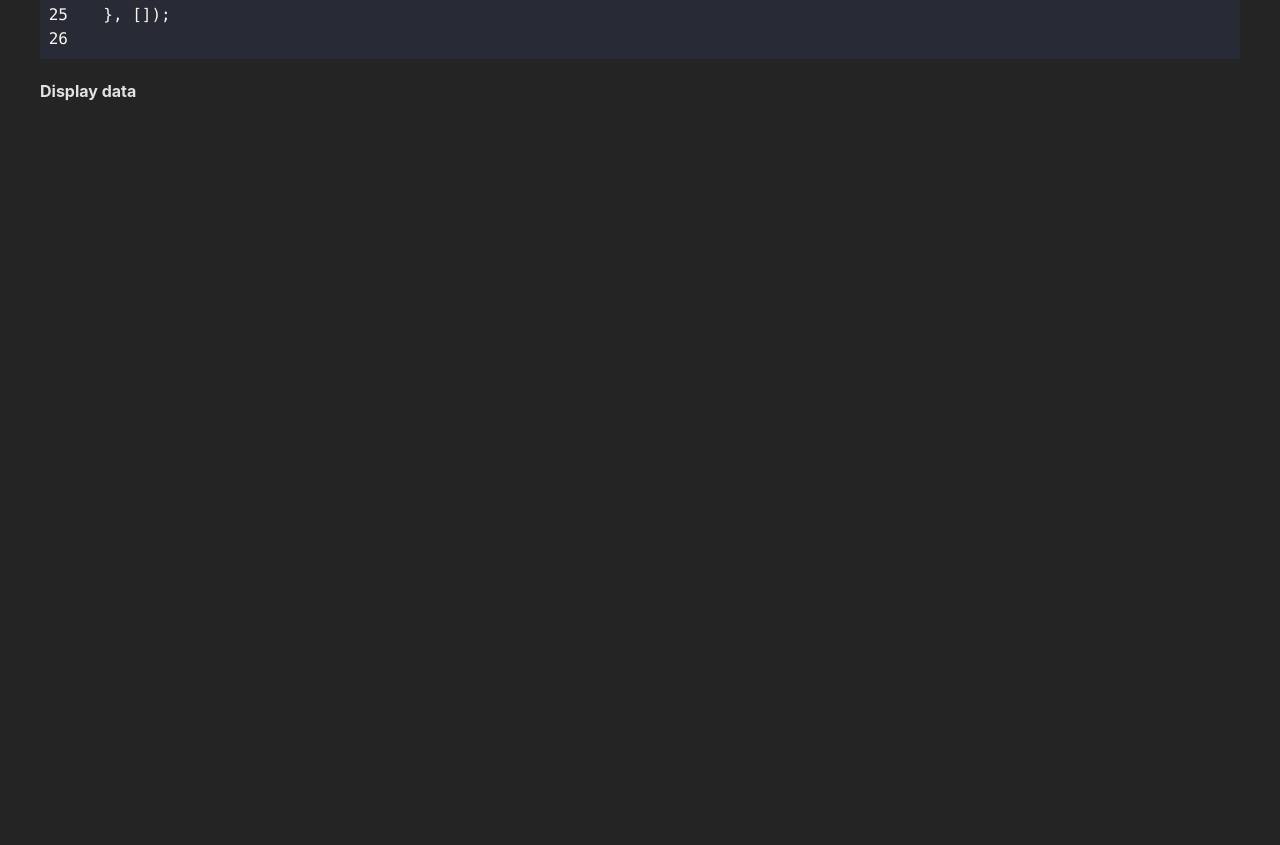
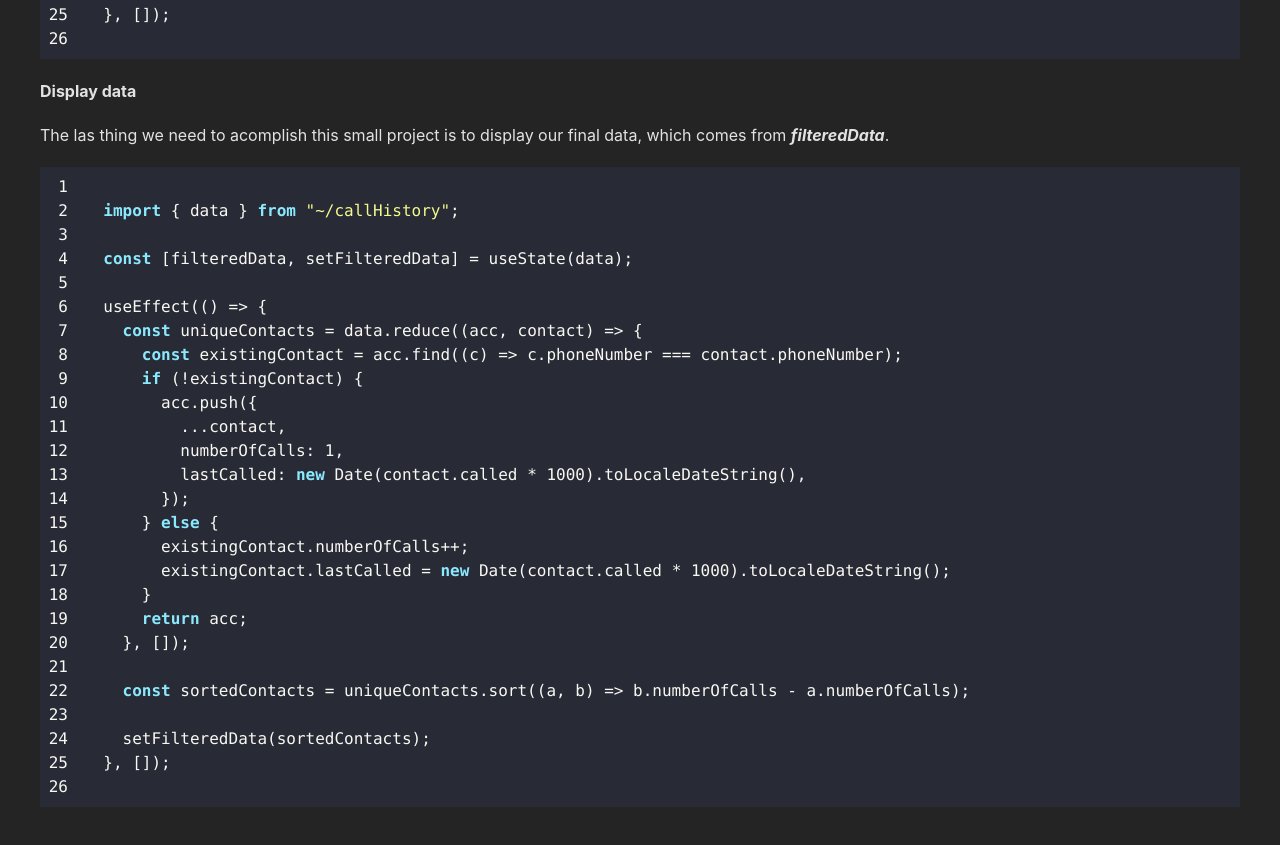
Before and after one commit to kinxori/technical-test-2, a React (Vite) app: page / in a window 1280 px wide. Shown: the part 3349-4194 px from the top of the page. Before the commit the page ends 3512 px from the top, so only its background shows below. Built offline with nearby package versions, Linux system fonts and the light colour scheme.

Commit message:
adding code snippet for last point

```diff
--- a/src/App.jsx
+++ b/src/App.jsx
@@ -157,7 +157,13 @@ export default function App() {
           {sortedUsersCode}
         </SyntaxHighlighter>
         <h4 className="font-bold text-[16px]">Display data</h4>
-        <p></p>
+        <p>
+          The las thing we need to acomplish this small project is to display our final data, which
+          comes from <b className="italic">filteredData</b>.
+        </p>
+        <SyntaxHighlighter showLineNumbers style={dracula} language="javascript">
+          {sortedUsersCode}
+        </SyntaxHighlighter>
       </article>
     </section>
   );
```
